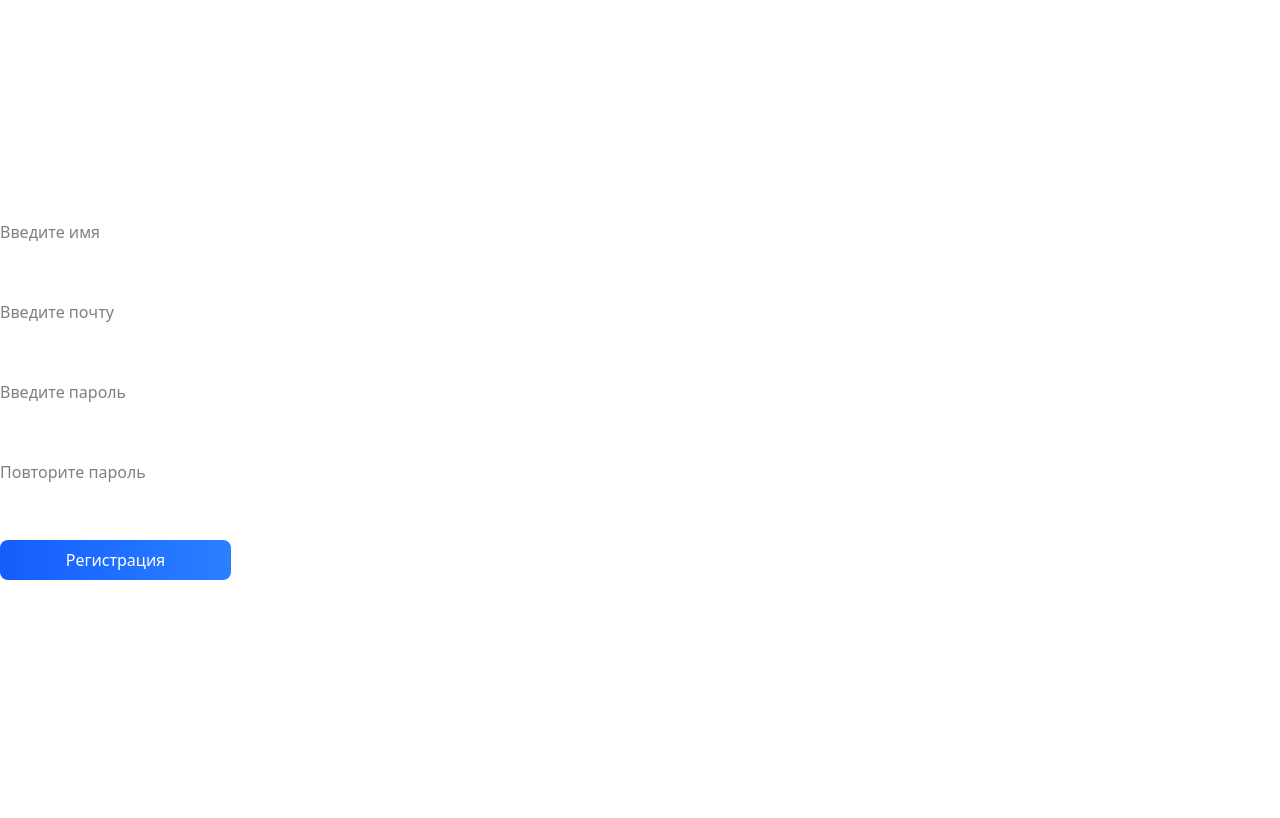
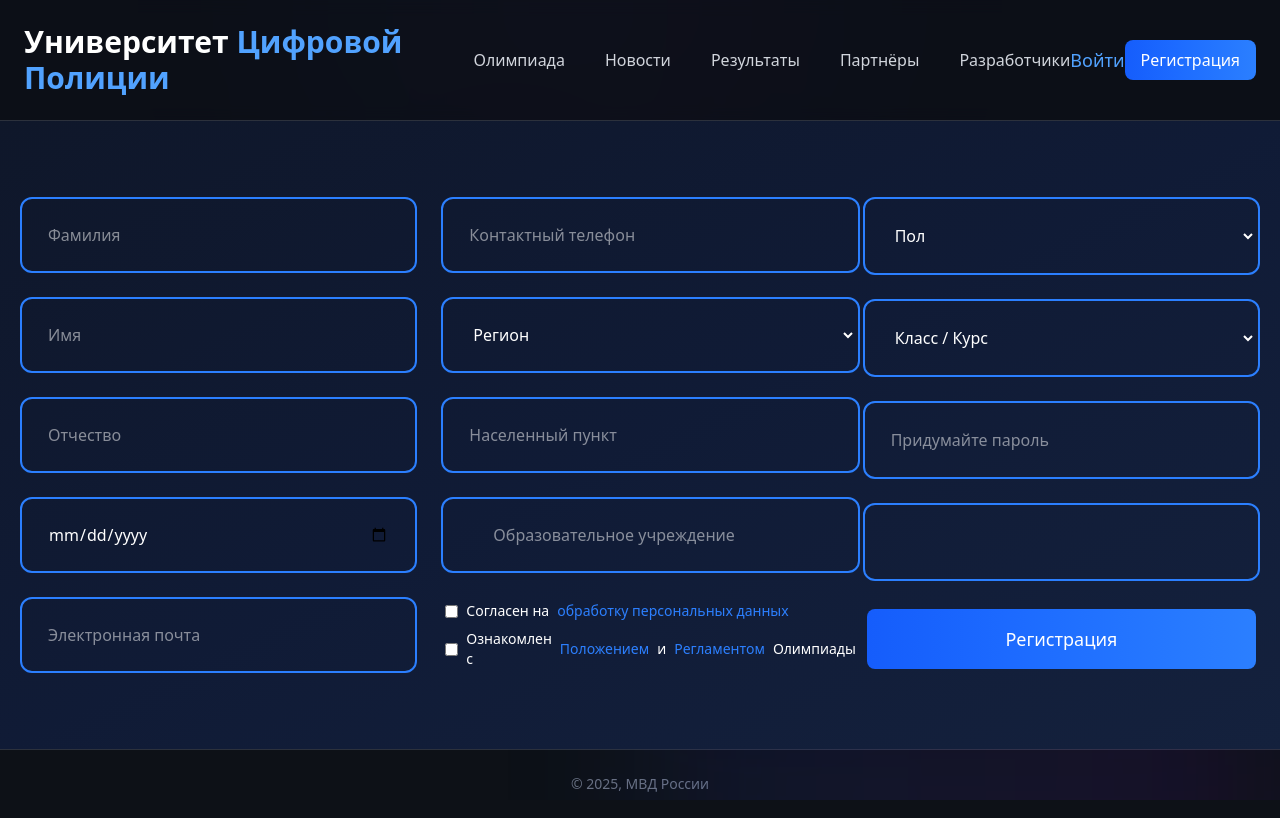
Before and after one commit to WalexWeb/olymp_schools-client, a React (Vite) app: page /registration in a window 1280 px wide. Built offline with nearby package versions, Linux system fonts and the light colour scheme.

Commit message:
feat: added registration page

```diff
--- a/src/app/components/layout/Navbar/Navbar.tsx
+++ b/src/app/components/layout/Navbar/Navbar.tsx
@@ -4,9 +4,11 @@
 function Navbar() {
   return (
     <header className="sticky top-0 z-100 flex items-center justify-between border-b border-[#2c313c] bg-[#0d1117]/70 px-4 py-6 backdrop-blur sm:px-6">
-      <h1 className="text-2xl font-bold md:text-3xl">
-        Университет <span className="text-blue-400">Цифровой Полиции</span>
-      </h1>
+      <Link to={"/"}>
+        <h1 className="text-2xl font-bold md:text-3xl">
+          Университет <span className="text-blue-400">Цифровой Полиции</span>
+        </h1>
+      </Link>
       <nav className="hidden gap-6 text-sm font-medium text-gray-300 md:flex md:gap-10">
         <a href="#about" className="text-base transition hover:text-blue-400">
           Олимпиада
--- a/src/app/components/ui/Button.tsx
+++ b/src/app/components/ui/Button.tsx
@@ -28,6 +28,9 @@
       className={clsx(base, sizeMap[size], className)}
       whileHover={{ scale: 1.05 }}
       whileTap={{ scale: 1 }}
+      initial={{ opacity: 0, scale: 0.9 }}
+      animate={{ opacity: 1, scale: 1 }}
+      transition={{ duration: 0.3 }}
       {...rest}
     >
       {children}
--- a/src/app/pages/Registration.tsx
+++ b/src/app/pages/Registration.tsx
@@ -1,9 +1,23 @@
+import { BackgroundBlobs } from "../components/ui/BackgroundBlobs/BackgroundBlobs";
 import { Button } from "../components/ui/Button";
 import { SubmitHandler, useForm } from "react-hook-form";
+import { m } from "framer-motion";
+import { fadeUp } from "../components/animations/fadeUp";
+import Navbar from "../components/layout/Navbar/Navbar";
+import Footer from "../components/layout/Footer/Footer";
 
 interface IForm {
-  name: string;
+  firstName: string;
+  patronymic: string;
+  lastName: string;
+  dateOfBirth: Date;
   email: string;
+  phone: number;
+  region: string;
+  city: string;
+  institute: string;
+  gender: string;
+  class: number;
   password: string;
   confirmPassword: string;
 }
@@ -11,26 +25,55 @@
 function Registration() {
   const { register, handleSubmit } = useForm<IForm>({
     mode: "onChange",
-  })
+  });
 
   const onSubmit: SubmitHandler<IForm> = (data) => {
     console.log(data);
   };
 
   return (
-    <div>
+    <div className="min-h-screen w-screen bg-[#0b0f1a] font-sans text-white">
+      <BackgroundBlobs />
+      <Navbar />
+
+      <div className="relative flex flex-col justify-center gap-16 bg-gradient-to-br from-[#0f172a] via-[#101b36] to-[#14213d] px-4 py-20 sm:px-6 md:flex-row">
         <form
-        className="grid-col-5 grid gap-14"
+          className="grid grid-cols-3 gap-8 sm:grid-cols-1 md:grid-cols-3"
           onSubmit={handleSubmit(onSubmit)}
+        >
+          <m.section
+            className="grid grid-rows-5 gap-8"
+            variants={fadeUp}
+            initial="hidden"
+            animate="visible"
           >
             <input
               type="text"
-          placeholder="Введите имя"
-          {...register("name", { required: true })}
+              placeholder="Фамилия"
+              className="rounded-lg border-solid border-blue-500 px-6 py-2 outline-2 outline-offset-2 outline-blue-500 outline-solid"
+              {...register("lastName", { required: true })}
             />
             <input
               type="text"
-          placeholder="Введите почту"
+              placeholder="Имя"
+              className="rounded-lg border-solid border-blue-500 px-6 py-2 outline-2 outline-offset-2 outline-blue-500 outline-solid"
+              {...register("firstName", { required: true })}
+            />
+            <input
+              type="text"
+              placeholder="Отчество"
+              className="rounded-lg border-solid border-blue-500 px-6 py-2 outline-2 outline-offset-2 outline-blue-500 outline-solid"
+              {...register("patronymic", { required: true })}
+            />
+            <input
+              type="date"
+              className="rounded-lg border-solid border-blue-500 px-6 py-2 outline-2 outline-offset-2 outline-blue-500 outline-solid"
+              {...register("dateOfBirth", { required: true })}
+            />
+            <input
+              type="text"
+              placeholder="Электронная почта"
+              className="rounded-lg border-solid border-blue-500 px-6 py-2 outline-2 outline-offset-2 outline-blue-500 outline-solid"
               {...register("email", {
                 required: true,
                 pattern: {
@@ -39,15 +82,120 @@
                 },
               })}
             />
+          </m.section>
+
+          <m.section
+            className="grid grid-rows-5 gap-8"
+            variants={fadeUp}
+            initial="hidden"
+            animate="visible"
+          >
+            <input
+              type="text"
+              placeholder="Контактный телефон"
+              className="rounded-lg border-solid border-blue-500 px-6 py-2 outline-2 outline-offset-2 outline-blue-500 outline-solid"
+              {...register("phone", { required: true })}
+            />
+            <select
+              required
+              className="rounded-lg border-solid border-blue-500 px-6 py-2 outline-2 outline-offset-2 outline-blue-500 outline-solid"
+              {...register("region", { required: true })}
+            >
+              <option disabled selected>
+                Регион
+              </option>
+            </select>
+            <input
+              type="text"
+              placeholder="Населенный пункт"
+              className="rounded-lg border-solid border-blue-500 px-6 py-2 outline-2 outline-offset-2 outline-blue-500 outline-solid"
+              {...register("city", { required: true })}
+            />
+            <input
+              type="text"
+              placeholder="Образовательное учреждение"
+              className="w-full rounded-lg border-blue-500 px-12 py-2 outline-2 outline-offset-2 outline-blue-500"
+              {...register("institute", { required: true })}
+            />
+            <div className="flex flex-col gap-2">
+              <label className="flex items-center gap-2 text-sm">
+                <input
+                  type="checkbox"
+                  required
+                  className="rounded border-blue-500 text-blue-500 focus:ring-blue-500"
+                />
+                Согласен на
+                <a href="" className="text-blue-500">
+                  обработку персональных данных
+                </a>
+              </label>
+
+              <label className="flex items-center gap-2 text-sm">
+                <input
+                  type="checkbox"
+                  required
+                  className="rounded border-blue-500 text-blue-500 focus:ring-blue-500"
+                />
+                Ознакомлен с
+                <a href="" className="text-blue-500">
+                  Положением
+                </a>
+                и
+                <a href="" className="text-blue-500">
+                  Регламентом
+                </a>
+                Олимпиады
+              </label>
+            </div>
+          </m.section>
+
+          <m.section
+            className="grid grid-rows-4 gap-8"
+            variants={fadeUp}
+            initial="hidden"
+            animate="visible"
+          >
+            <select
+              required
+              className="rounded-lg border-solid border-blue-500 px-6 py-2 outline-2 outline-offset-2 outline-blue-500 outline-solid"
+              {...register("gender", { required: true })}
+            >
+              <option disabled selected>
+                Пол
+              </option>
+              <option value={"male"}>Мужской</option>
+              <option value={"female"}>Женский</option>
+            </select>
+            <select
+              required
+              className="rounded-lg border-solid border-blue-500 px-6 py-2 text-base outline-2 outline-offset-2 outline-blue-500 outline-solid"
+              {...register("class", { required: true })}
+            >
+              <option disabled selected>
+                Класс / Курс
+              </option>
+              <option value={"10 класс"}>10 класс</option>
+              <option value={"11 класс"}>11 класс</option>
+              <option value={"1 курс"}>1 курс</option>
+              <option value={"2 курс"}>2 курс</option>
+            </select>
             <input
               type="password"
-          placeholder="Введите пароль"
+              placeholder="Придумайте пароль"
+              className="rounded-lg border-solid border-blue-500 px-6 py-2 outline-2 outline-offset-2 outline-blue-500 outline-solid"
               {...register("password", { required: true })}
             />
-        <input type="password" placeholder="Повторите пароль" />
-
-        <Button type="submit">Регистрация</Button>
+            <input
+              type="password"
+              className="rounded-lg border-solid border-blue-500 px-6 py-2 outline-2 outline-offset-2 outline-blue-500 outline-solid"
+            />
+            <Button type="submit" className="py-4 text-lg">
+              Регистрация
+            </Button>
+          </m.section>
         </form>
+      </div>
+      <Footer />
     </div>
   );
 }
```
Lines whose indentation alone changed are shown as unchanged.
